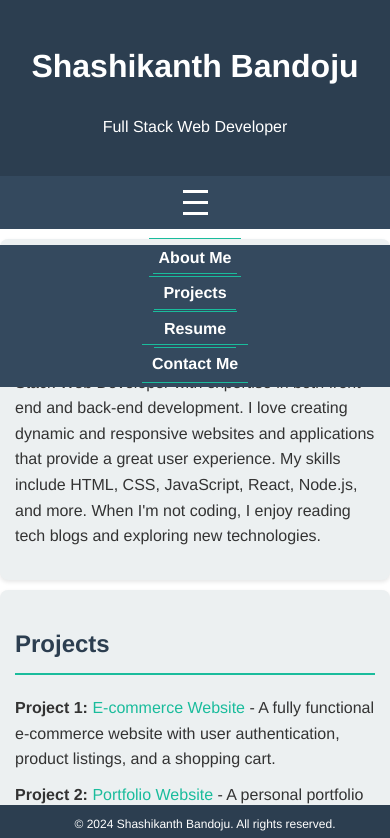
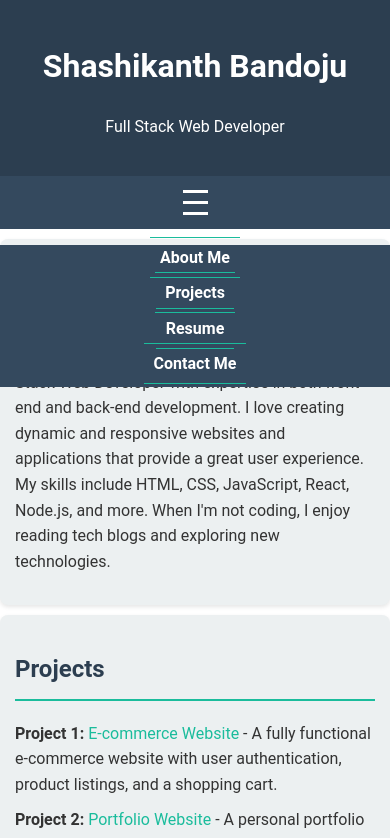
Before and after one commit to Shashi0010/Profile, a plain HTML site: page index.html in a window 390 px wide. Both pictures are taken after a click on the element 195 px from the left and 202 px from the top of the page. Shown: the top 838 px of the page. Drawn offline with Linux system fonts and the light colour scheme.

Commit message:
Add files via upload

```diff
--- a/styles.css
+++ b/styles.css
@@ -1,5 +1,9 @@
+html {
+    font-size: 16px; /* Set base font size to 16px */
+}
+
 body {
-    font-family: 'Helvetica Neue', Arial, sans-serif;
+    font-family: 'Roboto', Arial, sans-serif;
     background-color: #ffffff;
     color: #333333;
     margin: 0;
@@ -10,7 +14,7 @@ body {
 header {
     background-color: #2c3e50;
     color: white;
-    padding: 40px 20px;
+    padding: 2.5rem 1.25rem; /* 40px 20px in rem */
     text-align: center;
 }
 
@@ -19,7 +23,7 @@ nav {
     justify-content: center;
     align-items: center;
     background-color: #34495e;
-    padding: 10px 0;
+    padding: 0.625rem 0; /* 10px 0 in rem */
     position: relative;
 }
 
@@ -30,14 +34,17 @@ nav .menu-toggle {
 }
 
 nav .menu-toggle .bar {
-    width: 25px;
-    height: 3px;
+    width: 1.5625rem; /* 25px in rem */
+    height: 0.1875rem; /* 3px in rem */
     background-color: white;
-    margin: 4px 0;
+    margin: 0.25rem 0; /* 4px 0 in rem */
 }
 
 nav .nav-links {
     display: flex;
+    justify-content: center;
+    flex-wrap: wrap;
+    width: 100%;
 }
 
 nav .nav-links li {
@@ -46,7 +53,7 @@ nav .nav-links li {
 
 nav .nav-links a {
     color: white;
-    padding: 14px 20px;
+    padding: 0.875rem 1.25rem; /* 14px 20px in rem */
     text-decoration: none;
     text-align: center;
     font-weight: bold;
@@ -58,33 +65,32 @@ nav .nav-links a:hover {
 }
 
 section {
-    padding: 40px 20px;
-    max-width: 800px;
-    margin: 0 auto;
+    padding: 2.5rem 1.25rem; /* 40px 20px in rem */
+    width: 100%;
+    box-sizing: border-box;
 }
 
 .about, .projects, .resume, .contact {
     background-color: #ecf0f1;
-    margin: 20px 0;
-    padding: 30px;
-    border-radius: 8px;
-    box-shadow: 0 2px 4px rgba(0, 0, 0, 0.1);
+    margin: 1.25rem 0; /* 20px 0 in rem */
+    padding: 1.875rem; /* 30px in rem */
+    border-radius: 0.5rem; /* 8px in rem */
+    box-shadow: 0 0.125rem 0.25rem rgba(0, 0, 0, 0.1); /* 0 2px 4px in rem */
 }
 
 h2 {
     color: #2c3e50;
-    border-bottom: 2px solid #1abc9c;
-    padding-bottom: 10px;
-    margin-bottom: 20px;
+    border-bottom: 0.125rem solid #1abc9c; /* 2px solid in rem */
+    padding-bottom: 0.625rem; /* 10px in rem */
+    margin-bottom: 1.25rem; /* 20px in rem */
+    font-size: 1.5rem; /* Adjust the size if needed */
 }
 
 footer {
     text-align: center;
-    padding: 20px;
+    padding: 1.25rem; /* 20px in rem */
     background-color: #2c3e50;
     color: white;
-    position: fixed;
-    bottom: 0;
     width: 100%;
 }
 
@@ -103,13 +109,13 @@ ul {
 }
 
 li {
-    margin-bottom: 10px;
+    margin-bottom: 0.625rem; /* 10px in rem */
 }
 
 /* Responsive Styles */
 @media (max-width: 768px) {
     header {
-        padding: 30px 10px;
+        padding: 1.875rem 0.625rem; /* 30px 10px in rem */
     }
 
     nav .menu-toggle {
@@ -132,50 +138,50 @@ li {
     }
 
     nav .nav-links a {
-        padding: 10px;
-        border-top: 1px solid #1abc9c;
-        border-bottom: 1px solid #1abc9c;
+        padding: 0.625rem; /* 10px in rem */
+        border-top: 0.0625rem solid #1abc9c; /* 1px solid in rem */
+        border-bottom: 0.0625rem solid #1abc9c; /* 1px solid in rem */
     }
 
     section {
-        padding: 30px 15px;
+        padding: 1.875rem 0.9375rem; /* 30px 15px in rem */
     }
 
     .about, .projects, .resume, .contact {
-        padding: 20px;
-        margin: 10px 0;
+        padding: 1.25rem; /* 20px in rem */
+        margin: 0.625rem 0; /* 10px 0 in rem */
     }
 
     footer {
-        padding: 15px;
-        font-size: 14px;
+        padding: 0.9375rem; /* 15px in rem */
+        font-size: 0.875rem; /* 14px in rem */
     }
 }
 
 @media (max-width: 480px) {
     header {
-        padding: 20px 10px;
+        padding: 1.25rem 0.625rem; /* 20px 10px in rem */
     }
 
     nav .nav-links a {
-        padding: 10px;
+        padding: 0.625rem; /* 10px in rem */
     }
 
     section {
-        padding: 20px 10px;
+        padding: 1.25rem 0.625rem; /* 20px 10px in rem */
     }
 
     .about, .projects, .resume, .contact {
-        padding: 15px;
-        margin: 10px 0;
+        padding: 0.9375rem; /* 15px in rem */
+        margin: 0.625rem 0; /* 10px 0 in rem */
     }
 
     h2 {
-        font-size: 1.5em;
+        font-size: 1.5rem; /* 24px in rem */
     }
 
     footer {
-        padding: 10px;
-        font-size: 12px;
+        padding: 0.625rem; /* 10px in rem */
+        font-size: 0.75rem; /* 12px in rem */
     }
 }
```
